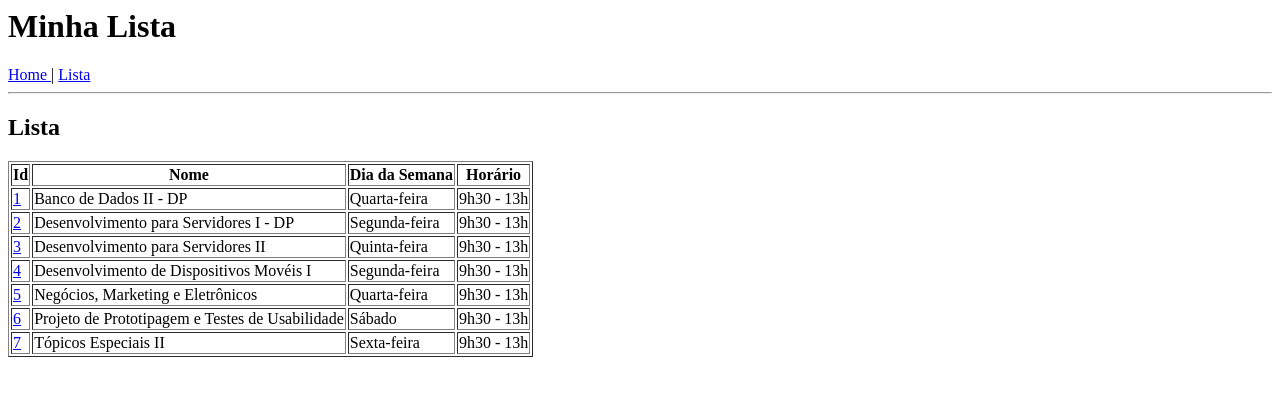
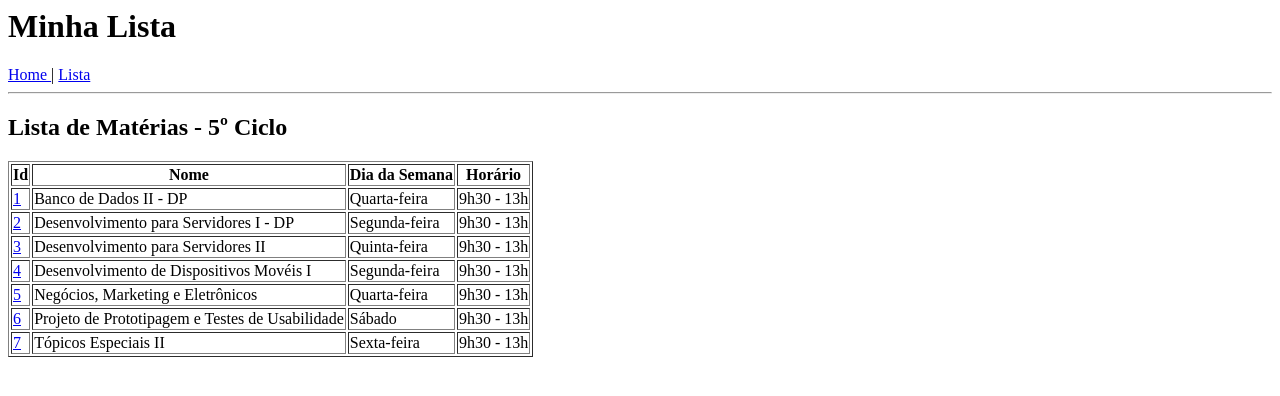
Before and after one commit to thayllaa/Aula05-Rotas_Parametrizadas, an Angular app: page /list in a window 1280 px wide. Shown: the top 396 px of the page. Built offline with nearby package versions, Linux system fonts and the light colour scheme.

Commit message:
1 file modified

```diff
--- a/src/app/list/list.component.html
+++ b/src/app/list/list.component.html
@@ -1,4 +1,4 @@
-<h2> Lista </h2>
+<h2> Lista de Matérias - 5º Ciclo </h2>
 <table border="1">
   <tr>
     <th> Id </th>
```
